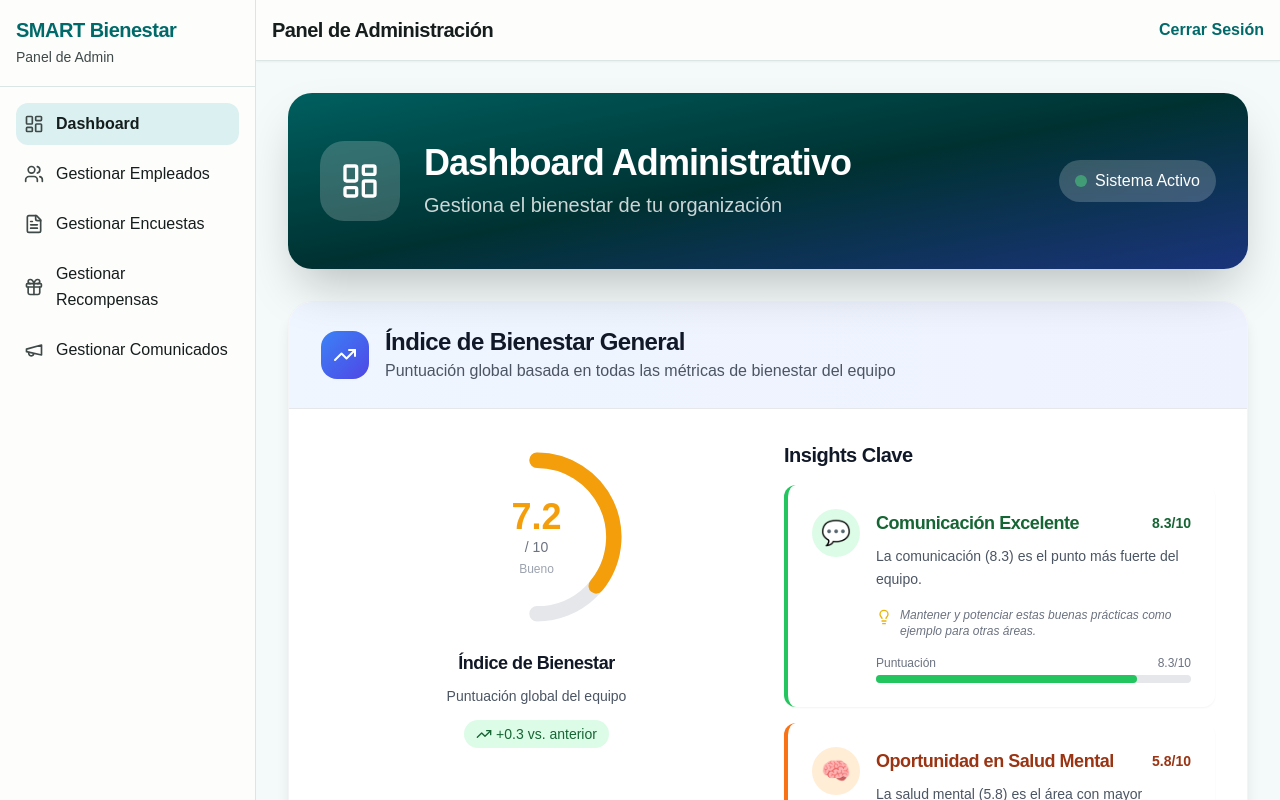
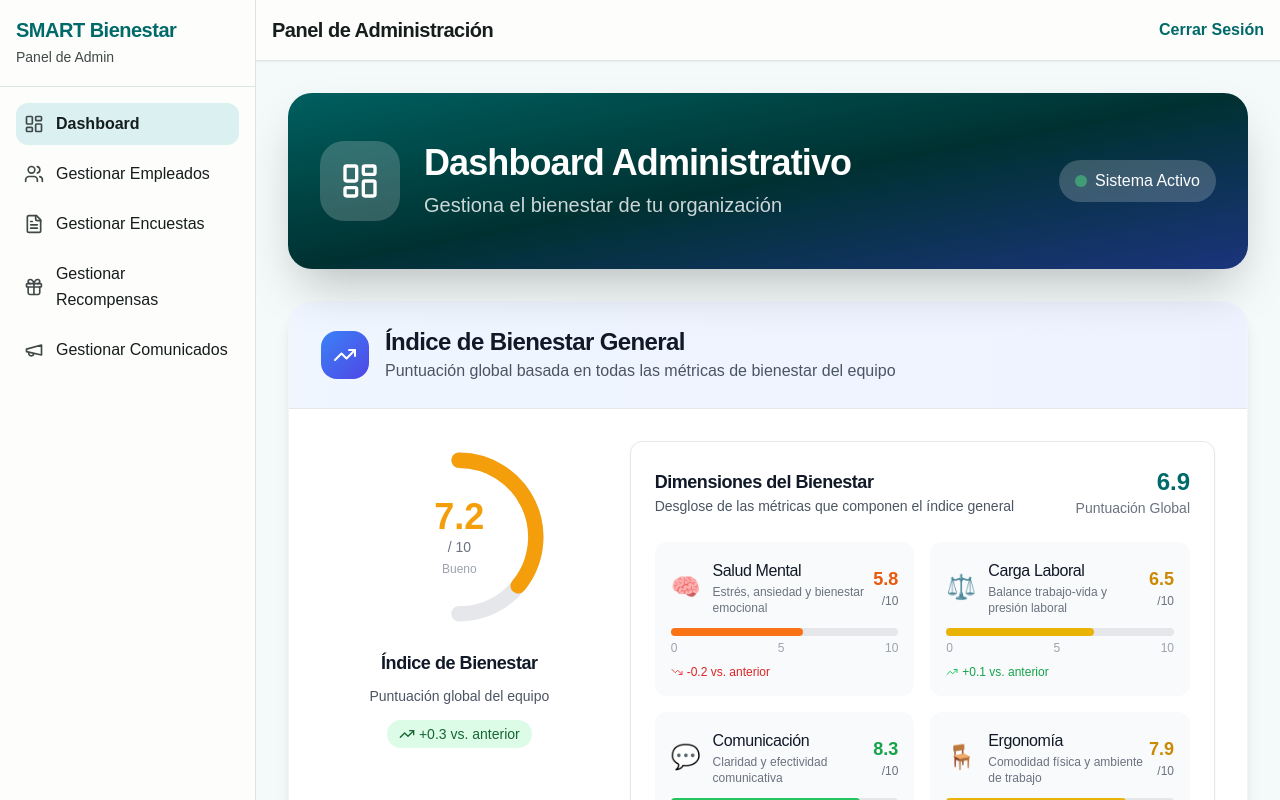
Before and after one commit to N1MRODve/SMARTBIENESTAR3, a Vue app: page /admin/dashboard in a window 1280 px wide. Built offline with nearby package versions, Linux system fonts and the light colour scheme; sample sign-in values are in the browser's storage; a web font is replaced by a local one.

Commit message:
Add wellness dimensions chart to admin dashboard

```diff
--- /dev/null
+++ b/src/components/admin/DimensionsChart.vue
@@ -0,0 +1,330 @@
+<template>
+  <div class="bg-white rounded-lg shadow-sm border border-gray-200 p-6">
+    <div class="flex items-center justify-between mb-6">
+      <div>
+        <h3 class="text-lg font-semibold text-gray-900">Dimensiones del Bienestar</h3>
+        <p class="text-sm text-gray-600">Desglose de las métricas que componen el índice general</p>
+      </div>
+      <div class="text-right">
+        <div class="text-2xl font-bold text-primary">{{ overallScore.toFixed(1) }}</div>
+        <div class="text-sm text-gray-500">Puntuación Global</div>
+      </div>
+    </div>
+
+    <!-- Dimensions Grid -->
+    <div class="grid grid-cols-1 md:grid-cols-2 gap-4">
+      <div
+        v-for="dimension in dimensions"
+        :key="dimension.id"
+        class="relative bg-gray-50 rounded-lg p-4 hover:bg-gray-100 transition-colors duration-200"
+      >
+        <!-- Dimension Header -->
+        <div class="flex items-center justify-between mb-3">
+          <div class="flex items-center">
+            <div class="text-2xl mr-3">{{ dimension.icon }}</div>
+            <div>
+              <h4 class="font-medium text-gray-900">{{ dimension.name }}</h4>
+              <p class="text-xs text-gray-500">{{ dimension.description }}</p>
+            </div>
+          </div>
+          <div class="text-right">
+            <div :class="['text-lg font-bold', getScoreColorClass(dimension.score)]">
+              {{ dimension.score.toFixed(1) }}
+            </div>
+            <div class="text-xs text-gray-500">/10</div>
+          </div>
+        </div>
+
+        <!-- Progress Bar -->
+        <div class="relative">
+          <div class="w-full bg-gray-200 rounded-full h-2">
+            <div
+              :class="['h-2 rounded-full transition-all duration-1000 ease-out', getProgressColorClass(dimension.score)]"
+              :style="{ width: `${(dimension.score / 10) * 100}%` }"
+            ></div>
+          </div>
+
+          <!-- Score Labels -->
+          <div class="flex justify-between text-xs text-gray-400 mt-1">
+            <span>0</span>
+            <span>5</span>
+            <span>10</span>
+          </div>
+        </div>
+
+        <!-- Trend Indicator -->
+        <div v-if="dimension.trend" class="flex items-center mt-2">
+          <TrendingUp v-if="dimension.trend > 0" class="h-3 w-3 text-green-500 mr-1" />
+          <TrendingDown v-else-if="dimension.trend < 0" class="h-3 w-3 text-red-500 mr-1" />
+          <Minus v-else class="h-3 w-3 text-gray-400 mr-1" />
+          <span
+            :class="[
+              'text-xs font-medium',
+              dimension.trend > 0 ? 'text-green-600' :
+              dimension.trend < 0 ? 'text-red-600' :
+              'text-gray-500'
+            ]"
+          >
+            {{ dimension.trend > 0 ? '+' : '' }}{{ dimension.trend.toFixed(1) }} vs. anterior
+          </span>
+        </div>
+      </div>
+    </div>
+
+    <!-- Chart Container -->
+    <div class="mt-8">
+      <h4 class="text-md font-medium text-gray-900 mb-4">Comparativa Visual</h4>
+      <div class="relative h-64">
+        <canvas ref="chartCanvas" class="w-full h-full"></canvas>
+      </div>
+    </div>
+
+    <!-- Summary Insights -->
+    <div class="mt-6 pt-6 border-t border-gray-200">
+      <div class="grid grid-cols-1 md:grid-cols-2 gap-4">
+        <!-- Strongest Dimension -->
+        <div class="bg-green-50 border border-green-200 rounded-lg p-4">
+          <div class="flex items-center">
+            <div class="w-8 h-8 bg-green-500 rounded-full flex items-center justify-center mr-3">
+              <TrendingUp class="h-4 w-4 text-white" />
+            </div>
+            <div>
+              <p class="text-sm font-medium text-green-800">Fortaleza Principal</p>
+              <p class="text-green-700">{{ strongestDimension.name }} ({{ strongestDimension.score.toFixed(1) }})</p>
+            </div>
+          </div>
+        </div>
+
+        <!-- Weakest Dimension -->
+        <div class="bg-orange-50 border border-orange-200 rounded-lg p-4">
+          <div class="flex items-center">
+            <div class="w-8 h-8 bg-orange-500 rounded-full flex items-center justify-center mr-3">
+              <AlertTriangle class="h-4 w-4 text-white" />
+            </div>
+            <div>
+              <p class="text-sm font-medium text-orange-800">Área de Mejora</p>
+              <p class="text-orange-700">{{ weakestDimension.name }} ({{ weakestDimension.score.toFixed(1) }})</p>
+            </div>
+          </div>
+        </div>
+      </div>
+    </div>
+  </div>
+</template>
+
+<script setup>
+import { ref, computed, onMounted, nextTick } from 'vue';
+import { TrendingUp, TrendingDown, Minus, AlertTriangle } from 'lucide-vue-next';
+import { Chart, registerables } from 'chart.js';
+
+// Register Chart.js components
+Chart.register(...registerables);
+
+const chartCanvas = ref(null);
+let chartInstance = null;
+
+// Mock data for wellness dimensions
+const dimensions = ref([
+  {
+    id: 'salud-mental',
+    name: 'Salud Mental',
+    description: 'Estrés, ansiedad y bienestar emocional',
+    icon: '🧠',
+    score: 5.8,
+    trend: -0.2,
+    weight: 0.3
+  },
+  {
+    id: 'carga-laboral',
+    name: 'Carga Laboral',
+    description: 'Balance trabajo-vida y presión laboral',
+    icon: '⚖️',
+    score: 6.5,
+    trend: 0.1,
+    weight: 0.25
+  },
+  {
+    id: 'comunicacion',
+    name: 'Comunicación',
+    description: 'Claridad y efectividad comunicativa',
+    icon: '💬',
+    score: 8.3,
+    trend: 0.4,
+    weight: 0.2
+  },
+  {
+    id: 'ergonomia',
+    name: 'Ergonomía',
+    description: 'Comodidad física y ambiente de trabajo',
+    icon: '🪑',
+    score: 7.9,
+    trend: 0.2,
+    weight: 0.15
+  },
+  {
+    id: 'desarrollo',
+    name: 'Desarrollo',
+    description: 'Oportunidades de crecimiento profesional',
+    icon: '📈',
+    score: 6.8,
+    trend: 0.0,
+    weight: 0.1
+  }
+]);
+
+// Computed properties
+const overallScore = computed(() => {
+  return dimensions.value.reduce((total, dim) => {
+    return total + (dim.score * dim.weight);
+  }, 0);
+});
+
+const strongestDimension = computed(() => {
+  return dimensions.value.reduce((max, dim) =>
+    dim.score > max.score ? dim : max
+  );
+});
+
+const weakestDimension = computed(() => {
+  return dimensions.value.reduce((min, dim) =>
+    dim.score < min.score ? dim : min
+  );
+});
+
+// Methods
+const getScoreColorClass = (score) => {
+  if (score >= 8) return 'text-green-600';
+  if (score >= 6) return 'text-yellow-600';
+  if (score >= 4) return 'text-orange-600';
+  return 'text-red-600';
+};
+
+const getProgressColorClass = (score) => {
+  if (score >= 8) return 'bg-green-500';
+  if (score >= 6) return 'bg-yellow-500';
+  if (score >= 4) return 'bg-orange-500';
+  return 'bg-red-500';
+};
+
+const createChart = () => {
+  if (!chartCanvas.value) return;
+
+  // Destroy existing chart
+  if (chartInstance) {
+    chartInstance.destroy();
+  }
+
+  const ctx = chartCanvas.value.getContext('2d');
+
+  chartInstance = new Chart(ctx, {
+    type: 'radar',
+    data: {
+      labels: dimensions.value.map(d => d.name),
+      datasets: [
+        {
+          label: 'Puntuación Actual',
+          data: dimensions.value.map(d => d.score),
+          backgroundColor: 'rgba(42, 75, 140, 0.1)',
+          borderColor: 'rgba(42, 75, 140, 0.8)',
+          borderWidth: 2,
+          pointBackgroundColor: 'rgba(42, 75, 140, 1)',
+          pointBorderColor: '#fff',
+          pointBorderWidth: 2,
+          pointRadius: 6,
+          pointHoverRadius: 8
+        },
+        {
+          label: 'Objetivo (8.0)',
+          data: dimensions.value.map(() => 8.0),
+          backgroundColor: 'rgba(16, 185, 129, 0.05)',
+          borderColor: 'rgba(16, 185, 129, 0.3)',
+          borderWidth: 1,
+          borderDash: [5, 5],
+          pointRadius: 0,
+          pointHoverRadius: 0
+        }
+      ]
+    },
+    options: {
+      responsive: true,
+      maintainAspectRatio: false,
+      plugins: {
+        legend: {
+          position: 'bottom',
+          labels: {
+            padding: 20,
+            usePointStyle: true,
+            font: {
+              size: 12,
+              weight: '500'
+            }
+          }
+        },
+        tooltip: {
+          backgroundColor: 'rgba(0, 0, 0, 0.8)',
+          titleColor: '#ffffff',
+          bodyColor: '#ffffff',
+          borderColor: '#ffffff',
+          borderWidth: 1,
+          callbacks: {
+            label: function(context) {
+              const dimension = dimensions.value[context.dataIndex];
+              if (context.datasetIndex === 0) {
+                return `${context.label}: ${context.parsed.r.toFixed(1)}/10 (Peso: ${(dimension.weight * 100).toFixed(0)}%)`;
+              } else {
+                return `Objetivo: ${context.parsed.r.toFixed(1)}/10`;
+              }
+            }
+          }
+        }
+      },
+      scales: {
+        r: {
+          beginAtZero: true,
+          max: 10,
+          min: 0,
+          ticks: {
+            stepSize: 2,
+            font: {
+              size: 11
+            },
+            color: '#6B7280'
+          },
+          grid: {
+            color: 'rgba(0, 0, 0, 0.1)'
+          },
+          angleLines: {
+            color: 'rgba(0, 0, 0, 0.1)'
+          },
+          pointLabels: {
+            font: {
+              size: 12,
+              weight: '500'
+            },
+            color: '#374151'
+          }
+        }
+      },
+      animation: {
+        duration: 1500,
+        easing: 'easeOutQuart'
+      }
+    }
+  });
+};
+
+// Lifecycle
+onMounted(async () => {
+  await nextTick();
+  setTimeout(() => {
+    createChart();
+  }, 100);
+});
+</script>
+
+<style scoped>
+canvas {
+  max-width: 100% !important;
+  height: auto !important;
+}
+</style>
--- a/src/views/admin/DashboardView.vue
+++ b/src/views/admin/DashboardView.vue
@@ -39,7 +39,7 @@
       </div>
 
       <div class="p-8">
-        <div class="grid grid-cols-1 lg:grid-cols-2 gap-8">
+        <div class="grid grid-cols-1 xl:grid-cols-3 gap-8">
           <!-- Wellness Score Gauge -->
           <div class="text-center">
             <ScoreGauge
@@ -50,10 +50,16 @@
             />
           </div>
 
-          <!-- Key Insights -->
-          <div class="space-y-4">
-            <h3 class="text-xl font-semibold text-gray-900 mb-4">Insights Clave</h3>
+          <!-- Dimensions Chart -->
+          <div class="xl:col-span-2">
+            <DimensionsChart />
+          </div>
+        </div>
 
+        <!-- Key Insights Section -->
+        <div class="mt-8 pt-8 border-t border-gray-200">
+          <h3 class="text-xl font-semibold text-gray-900 mb-6">Insights Clave</h3>
+          <div class="grid grid-cols-1 lg:grid-cols-2 gap-6">
             <InsightCard
               :insight="{
                 type: 'strength',
@@ -73,17 +79,18 @@
                 score: 5.8
               }"
             />
+          </div>
 
-            <div class="pt-4">
+          <!-- Action Button -->
+          <div class="mt-6 text-center">
             <Button
               @click="router.push('/admin/encuestas/enc-01/resultados')"
               variant="outline"
-                class="w-full"
+              class="w-full lg:w-auto"
             >
               <BarChart3 class="h-4 w-4 mr-2" />
               Ver Análisis Completo
             </Button>
-            </div>
           </div>
         </div>
       </div>
@@ -451,6 +458,7 @@ import {
 import Button from '@/components/common/Button.vue';
 import ScoreGauge from '@/components/admin/ScoreGauge.vue';
 import InsightCard from '@/components/admin/InsightCard.vue';
+import DimensionsChart from '@/components/admin/DimensionsChart.vue';
 
 const router = useRouter();
 </script>
```
Lines whose indentation alone changed are shown as unchanged.
